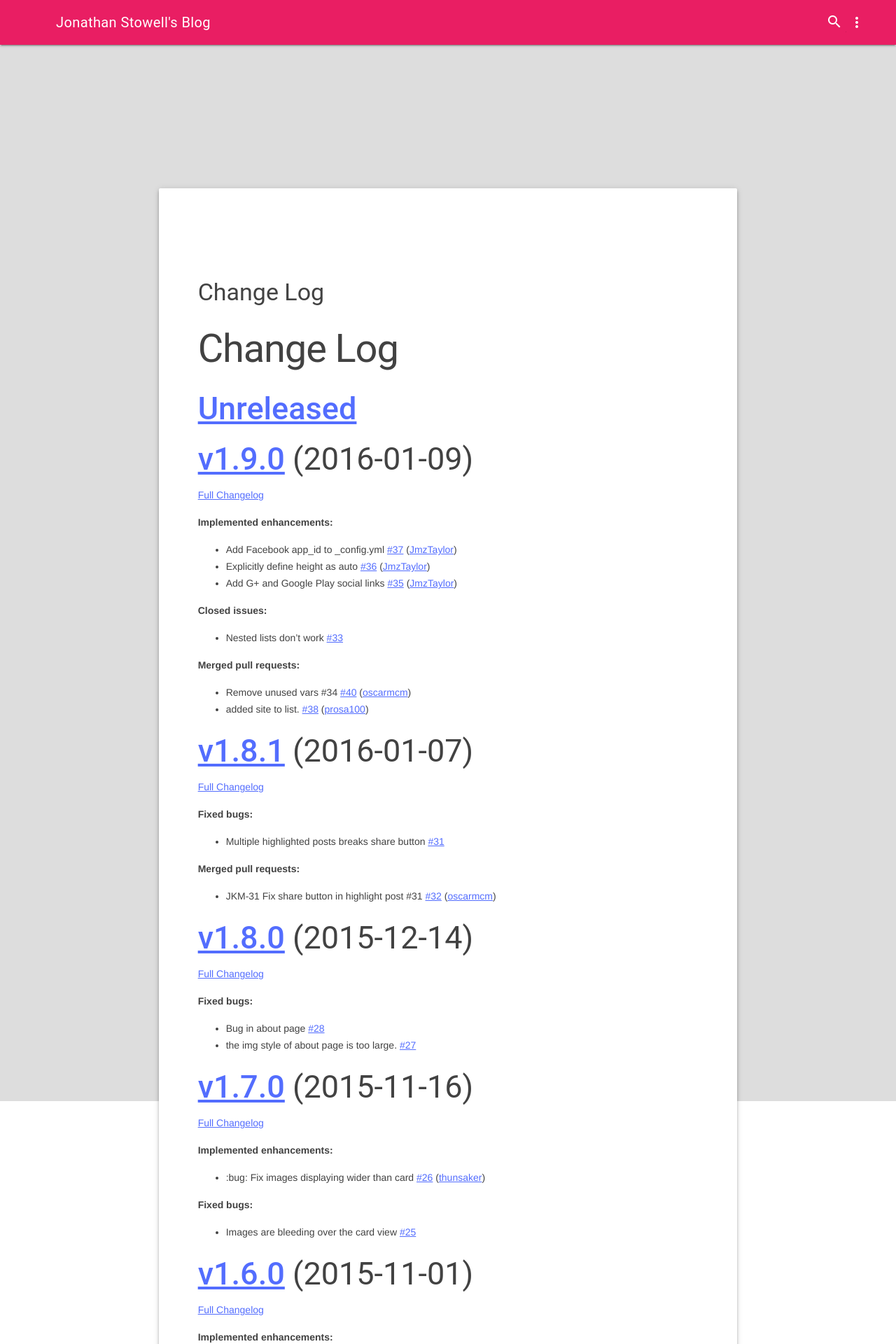
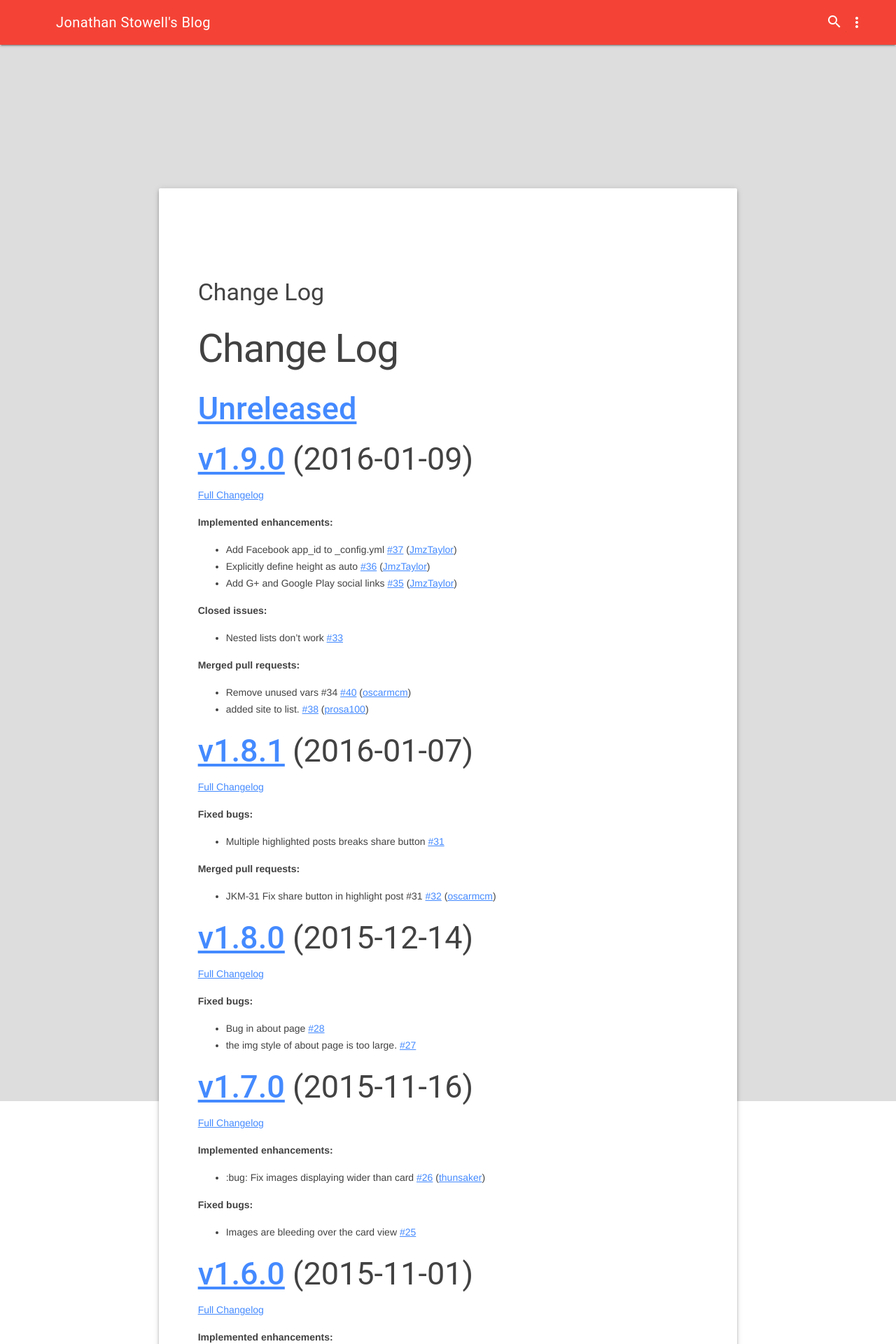
Before and after one commit to jonathanstowell/jonathanstowell.github.io, a Jekyll site: the page built from CHANGELOG.md, in a window 1280 px wide. Shown: the top 1920 px of the page at 70% size. Built offline with Jekyll 4.4.1, drawn with Linux system fonts in a browser that asks for light colours; our own code applies the rules of GitHub Pages for plain Markdown files.

Commit message:
Add red/blue theme.

```diff
--- a/_includes/head.html
+++ b/_includes/head.html
@@ -10,7 +10,7 @@
   <link rel="alternate" type="application/rss+xml" title="{{ site.title }}" href="{{ "/feed.xml" | prepend: site.baseurl | prepend: site.url }}" />
 
   <!-- Material Design Lite css Library -->
-  <link rel="stylesheet" href="https://code.getmdl.io/1.3.0/material.pink-indigo.min.css" />
+  <link rel="stylesheet" href="https://code.getmdl.io/1.3.0/material.red-blue.min.css" />
 
   <!-- Material Design Fonts -->
   <link rel="stylesheet" href="https://fonts.googleapis.com/icon?family=Material+Icons">
```
